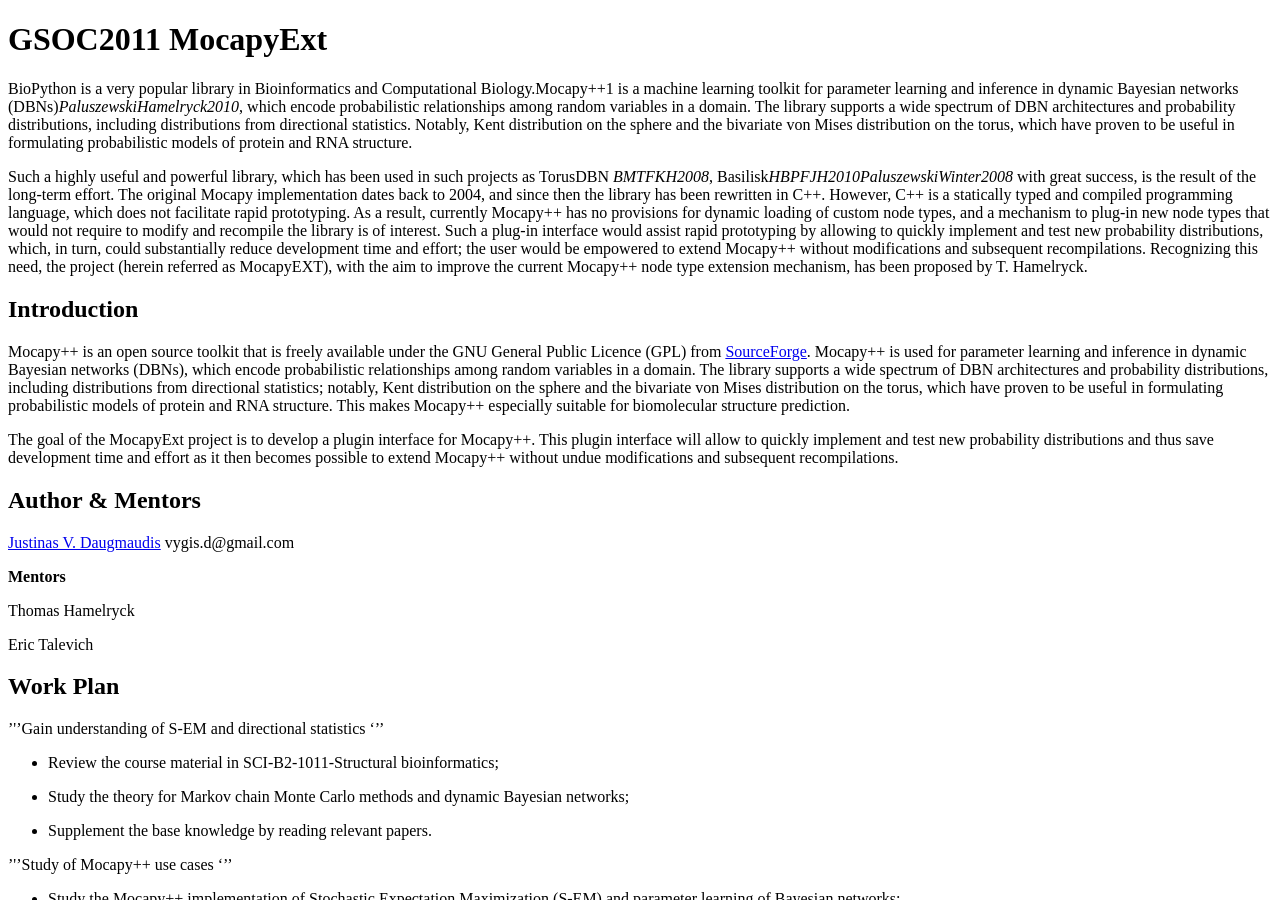
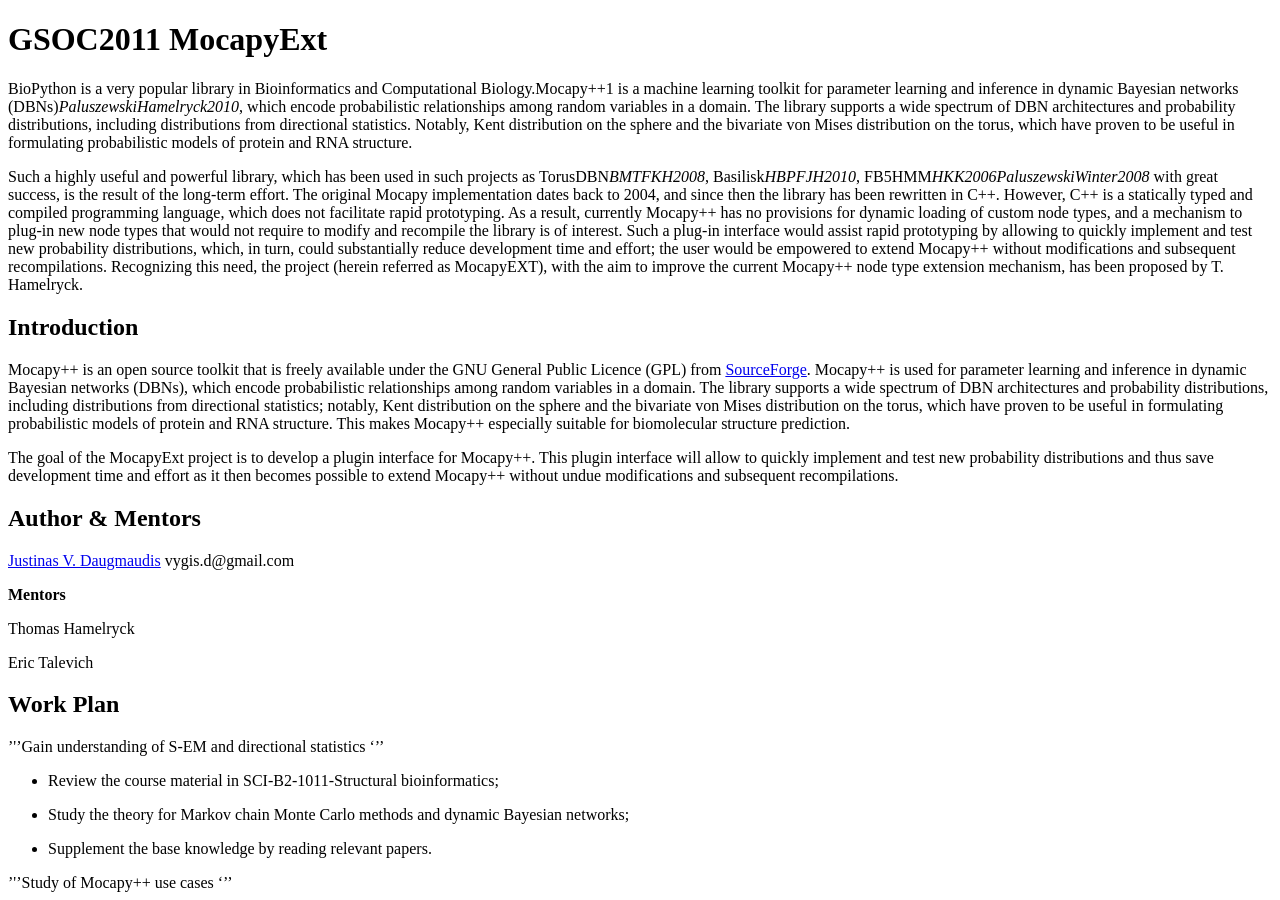
Before and after one commit to biopython/biopython.github.io, a Jekyll site: the page built from wiki/GSOC2011_MocapyExt.md, in a window 1280 px wide and 900 px high. Built offline with Jekyll 4.4.1, drawn with Linux system fonts in a browser that asks for light colours.

Commit message:
Change to wiki page

```diff
--- a/wiki/GSOC2011_MocapyExt.md
+++ b/wiki/GSOC2011_MocapyExt.md
@@ -16,11 +16,12 @@ the torus, which have proven to be useful in formulating probabilistic
 models of protein and RNA structure.
 
 Such a highly useful and powerful library, which has been used in such
-projects as TorusDBN <cite>BMTFKH2008</cite>,
-Basilisk<cite>HBPFJH2010</cite><cite>PaluszewskiWinter2008</cite> with
-great success, is the result of the long-term effort. The original
-Mocapy implementation dates back to 2004, and since then the library has
-been rewritten in C++. However, C++ is a statically typed and compiled
+projects as TorusDBN<cite>BMTFKH2008</cite>,
+Basilisk<cite>HBPFJH2010</cite>,
+FB5HMM<cite>HKK2006</cite><cite>PaluszewskiWinter2008</cite> with great
+success, is the result of the long-term effort. The original Mocapy
+implementation dates back to 2004, and since then the library has been
+rewritten in C++. However, C++ is a statically typed and compiled
 programming language, which does not facilitate rapid prototyping. As a
 result, currently Mocapy++ has no provisions for dynamic loading of
 custom node types, and a mechanism to plug-in new node types that would
```
Also changed, not shown: 1 other file.
